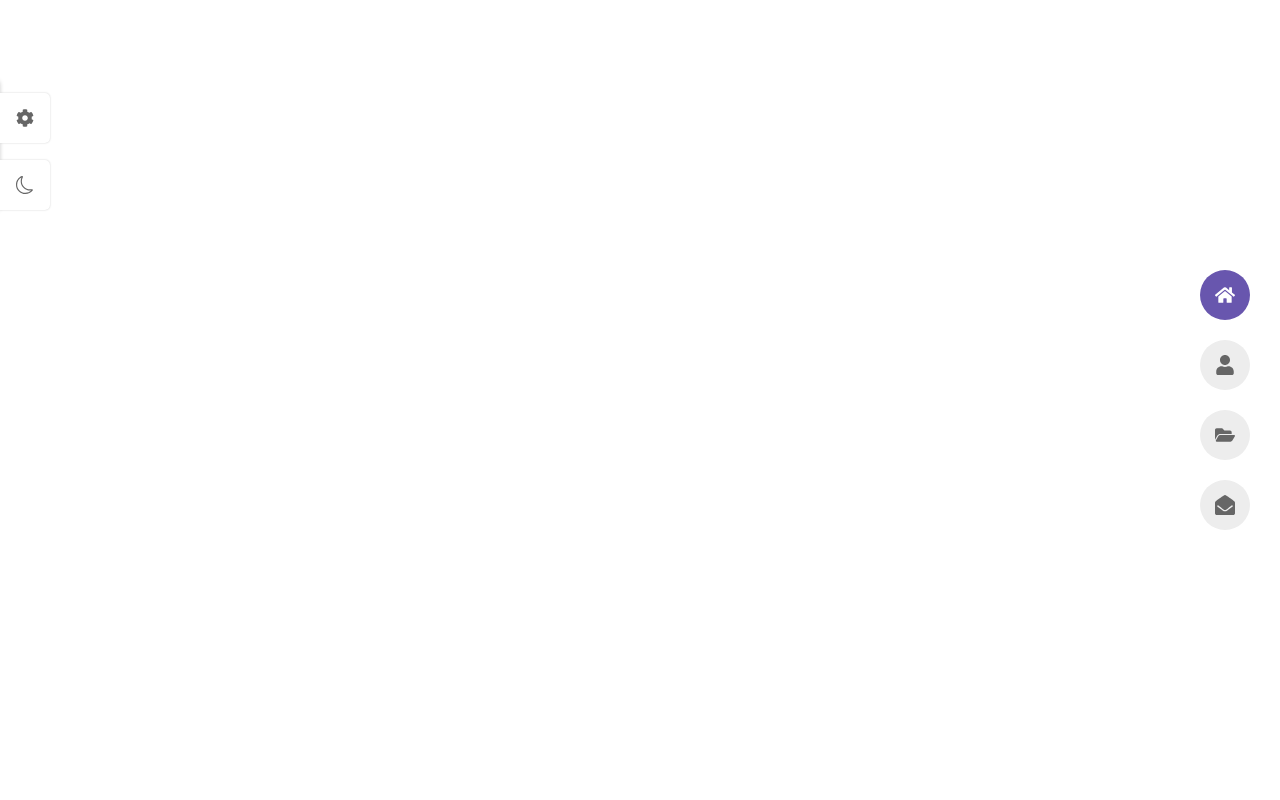
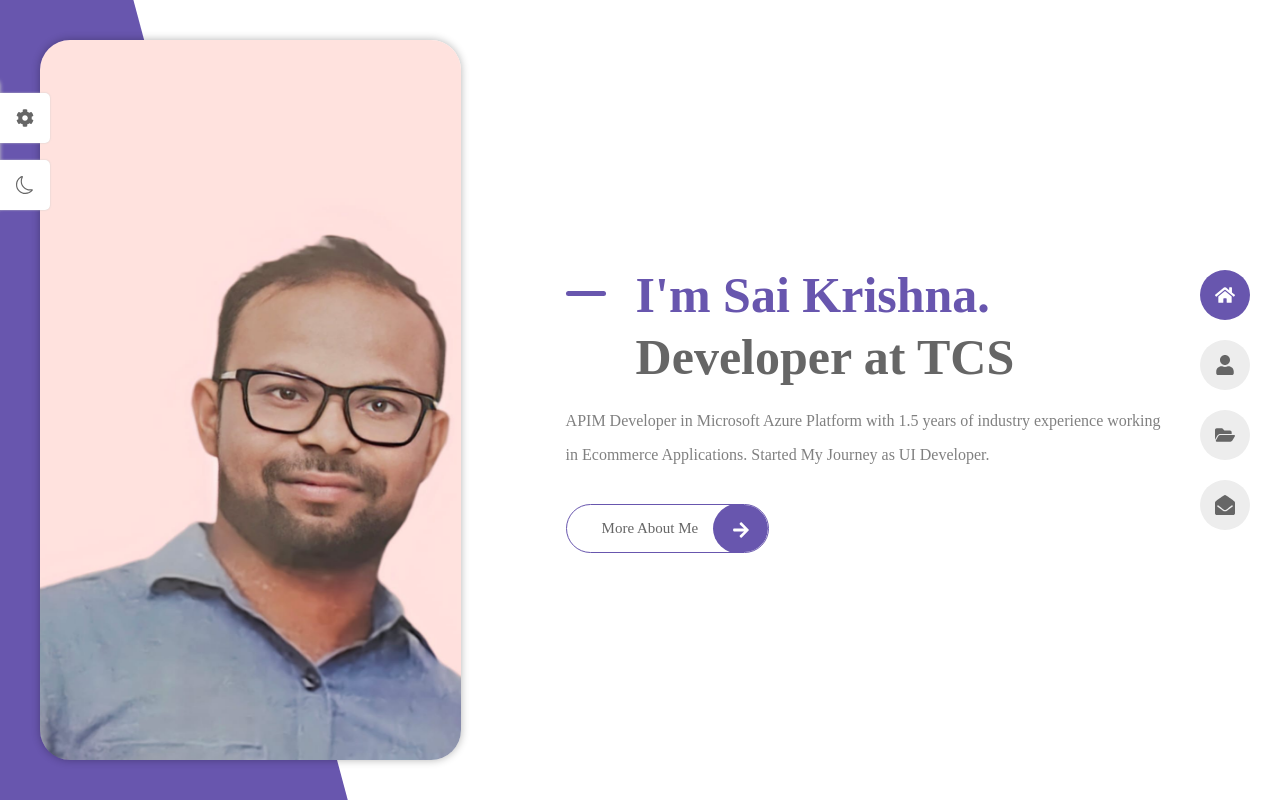
Before and after one commit to matireddy/Portfolio, a React (Create React App) app: page / in a window 1280 px wide. Before the commit this address had no page. Built offline with nearby package versions, Linux system fonts and the light colour scheme.

Commit message:
updated home page

```diff
--- a/package.json
+++ b/package.json
@@ -2,7 +2,7 @@
   "name": "portfolio",
   "version": "0.1.0",
   "private": true,
-  "homepage": "https://krishna0556.github.io/Portfolio/Home",
+  "homepage": "https://krishna0556.github.io/Portfolio/",
   "dependencies": {
     "@testing-library/jest-dom": "^5.16.5",
     "@testing-library/react": "^13.4.0",
--- a/src/App.js
+++ b/src/App.js
@@ -13,7 +13,7 @@
       <Navbar />
       <Themes />
       <Routes>
-        <Route path="/home" index element={<Home />} />
+        <Route path="/" element={<Home />} />
         <Route path="/about" element={<About />} />
         <Route path="/portfolio" element={<Portfolio />} />
         <Route path="/contact" element={<Contact />} />
```
Also changed, not shown: 8 other files (tests, documents, lock files or other folders).
